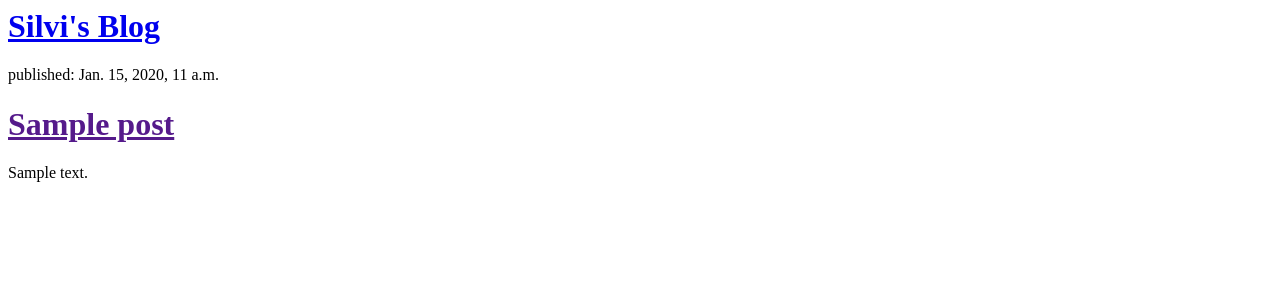
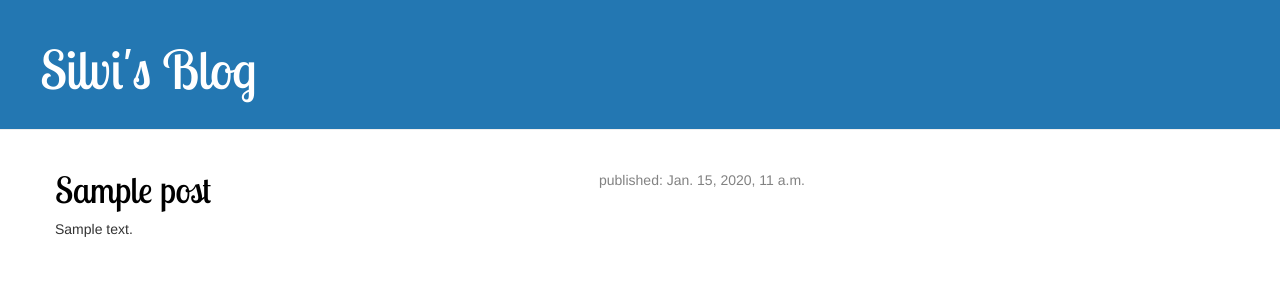
Before and after one commit to SilviD/my-first-blog, a Django app: template blog/templates/blog/post_list.html in a window 1280 px wide. Shown: the top 308 px of the page. Run offline with Django 3.2, Linux system fonts and the light colour scheme; the template is opened without the code that fills it: values that come from a table or form of the project are taken from there, others are empty; tables that the repository leaves empty hold one stand-in row (values such as "Sample post"); some libraries are stand-ins or nearby versions.

Commit message:
Added view and CSS for the site.

```diff
--- /dev/null
+++ b/blog/static/css/blog.css
@@ -0,0 +1,55 @@
+h1 a {
+    color: #4819E8;
+    font-family: 'Lobster Two'
+}
+
+body {
+    padding-left: 0px;
+}
+.page-header {
+    background-color: #2377B2;
+    margin-top: 0;
+    padding: 20px 20px 20px 40px;
+}
+
+.page-header h1, .page-header h1 a, .page-header h1 a:visited, .page-header h1 a:active {
+    color: #ffffff;
+    font-size: 40pt;
+    text-decoration: none;
+}
+
+.content {
+    margin-left: 40px;
+}
+
+h1, h2, h3, h4 {
+    font-family: 'Lobster', cursive;
+}
+
+.date {
+    float: right;
+    color: #828282;
+}
+
+.save {
+    float: right;
+}
+
+.post-form textarea, .post-form input {
+    width: 100%;
+}
+
+.top-menu, .top-menu:hover, .top-menu:visited {
+    color: #ffffff;
+    float: right;
+    font-size: 26pt;
+    margin-right: 20px;
+}
+
+.post {
+    margin-bottom: 70px;
+}
+
+.post h1 a, .post h1 a:visited {
+    color: #000000;
+}
--- /dev/null
+++ b/blog/templates/blog/base.html
@@ -0,0 +1,24 @@
+{% load staticfiles %}
+<html>
+    <head>
+      <link rel="stylesheet" href="//maxcdn.bootstrapcdn.com/bootstrap/3.2.0/css/bootstrap.min.css">
+      <link rel="stylesheet" href="//maxcdn.bootstrapcdn.com/bootstrap/3.2.0/css/bootstrap-theme.min.css">
+      <link rel="stylesheet" href="{% static "css/blog.css" %}">
+      <link href="http://fonts.googleapis.com/css?family=Lobster Two&subset=latin,latin-ext" rel="stylesheet" type="text/css">
+        <title>Silvi's blog</title>
+    </head>
+    <body>
+    <div class="page-header">
+        <h1><a href="/">Silvi's Blog</a></h1>
+    </div>
+    <div class="content container">
+        <div class="row">
+            <div class="col-md-8">
+            {% block content %}
+            {% endblock %}
+            </div>
+        </div>
+    </div>
+</body>
+
+</html>
--- a/blog/templates/blog/post_list.html
+++ b/blog/templates/blog/post_list.html
@@ -1,19 +1,13 @@
-<html>
-    <head>
-        <title>Silvi's blog</title>
-    </head>
-    <body>
-      <div>
-  <h1><a href="/">Silvi's Blog</a></h1>
-</div>
+{% extends "blog/base.html" %}
 
-{% for post in posts %}
-  <div>
-      <p>published: {{ post.published_date }}</p>
-      <h1><a href="">{{ post.title }}</a></h1>
-      <p>{{ post.text|linebreaks }}</p>
-  </div>
-{% endfor %}
-
-    </body>
-</html>
+{% block content %}
+            {% for post in posts %}
+                <div class="post">
+                    <div class="date">
+                        <p>published: {{ post.published_date }}</p>
+                    </div>
+                    <h1><a href="">{{ post.title }}</a></h1>
+                    <p>{{ post.text|linebreaks }}</p>
+                </div>
+            {% endfor %}
+{% endblock content %}
```
